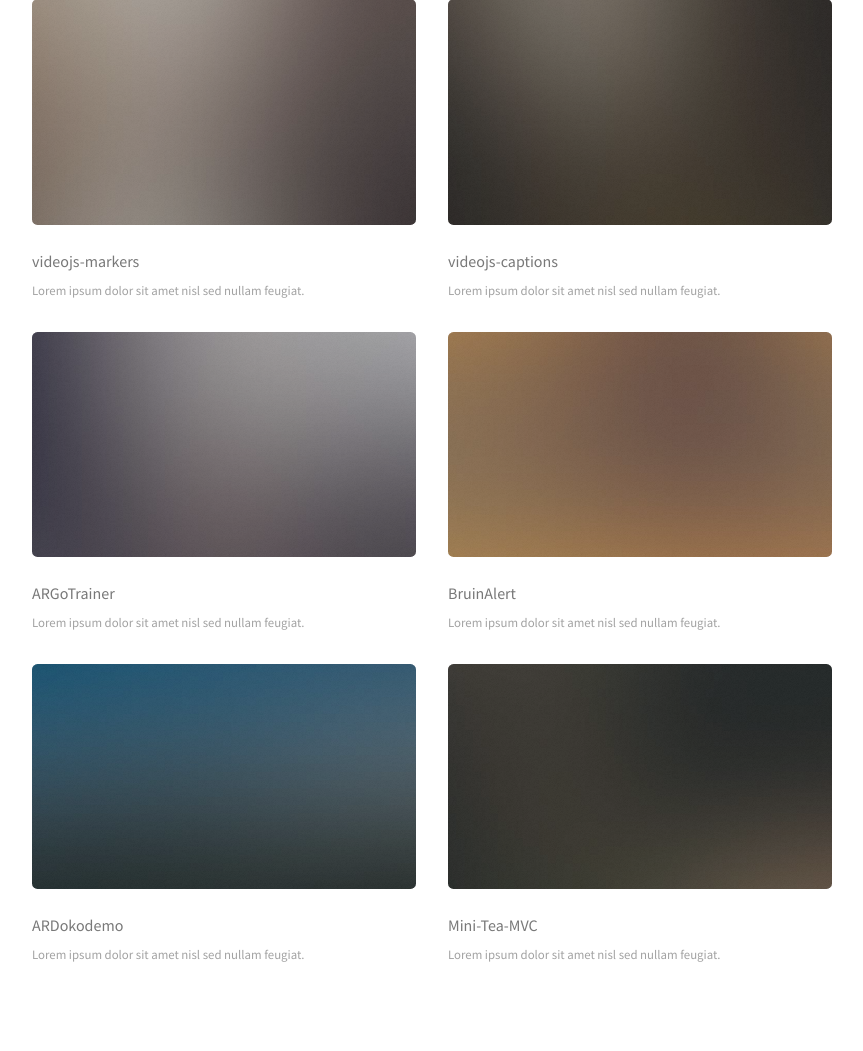
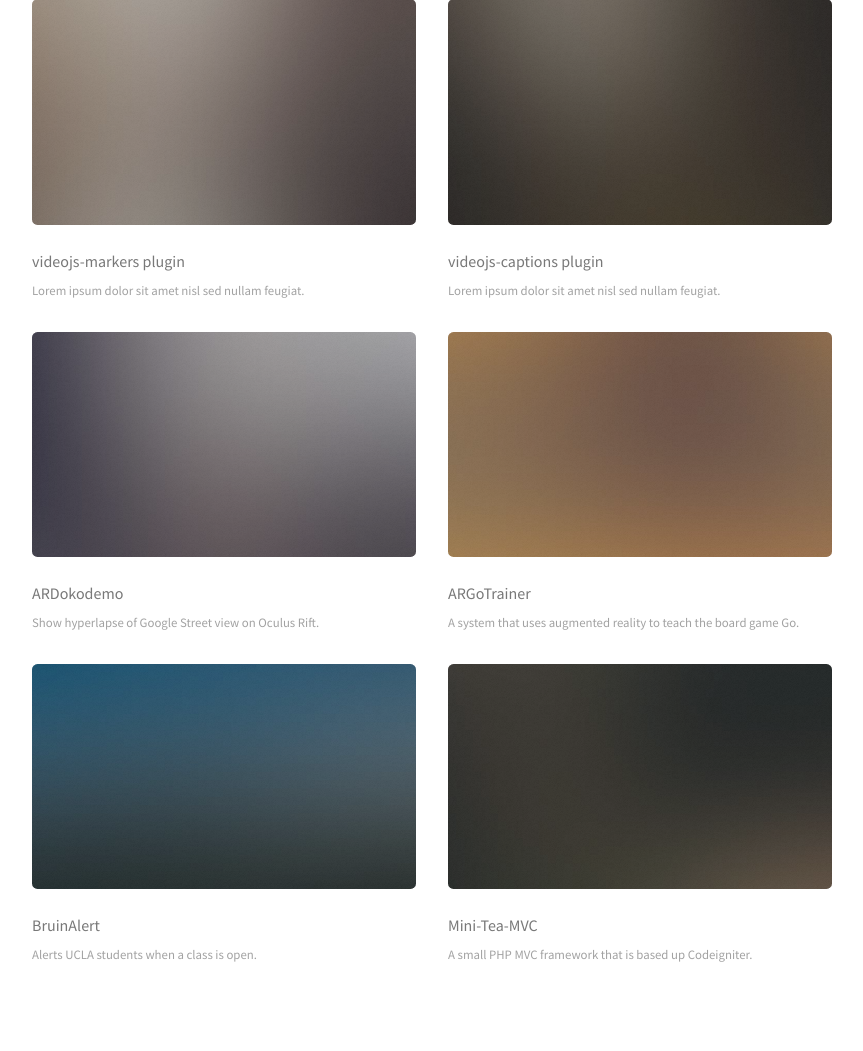
Before and after one commit to spchuang/sampingchuang, a Flask app: page / in a window 1280 px wide. Shown: the part 945-1996 px from the top of the page, without its empty margins (400-1263 px from the left). Run offline with Flask 2, Linux system fonts and the light colour scheme.

Commit message:
add project names

```diff
--- a/app/templates/index.html
+++ b/app/templates/index.html
@@ -68,33 +68,33 @@
 						<div class="row">
 							<article class="6u 12u$(3) work-item">
 								<a href="/static/images/fulls/01.jpg" class="image fit thumb"><img src="/static/images/thumbs/01.jpg" alt="" /></a>
-								<h3>videojs-markers</h3>
+								<h3>videojs-markers plugin</h3>
 								<p>Lorem ipsum dolor sit amet nisl sed nullam feugiat.</p>
 							</article>
 							<article class="6u$ 12u$(3) work-item">
 								<a href="/static/images/fulls/02.jpg" class="image fit thumb"><img src="/static/images/thumbs/02.jpg" alt="" /></a>
-								<h3>videojs-captions</h3>
+								<h3>videojs-captions plugin</h3>
 								<p>Lorem ipsum dolor sit amet nisl sed nullam feugiat.</p>
 							</article>
 							<article class="6u 12u$(3) work-item">
 								<a href="/static/images/fulls/03.jpg" class="image fit thumb"><img src="/static/images/thumbs/03.jpg" alt="" /></a>
-								<h3>ARGoTrainer</h3>
-								<p>Lorem ipsum dolor sit amet nisl sed nullam feugiat.</p>
+								<h3>ARDokodemo</h3>
+								<p>Show hyperlapse of Google Street view on Oculus Rift.</p>
 							</article>
 							<article class="6u$ 12u$(3) work-item">
 								<a href="/static/images/fulls/04.jpg" class="image fit thumb"><img src="/static/images/thumbs/04.jpg" alt="" /></a>
-								<h3>BruinAlert</h3>
-								<p>Lorem ipsum dolor sit amet nisl sed nullam feugiat.</p>
+								<h3>ARGoTrainer</h3>
+								<p>A system that uses augmented reality to teach the board game Go.</p>
 							</article>
 							<article class="6u 12u$(3) work-item">
 								<a href="/static/images/fulls/05.jpg" class="image fit thumb"><img src="/static/images/thumbs/05.jpg" alt="" /></a>
-								<h3>ARDokodemo</h3>
-								<p>Lorem ipsum dolor sit amet nisl sed nullam feugiat.</p>
+								<h3>BruinAlert</h3>
+								<p>Alerts UCLA students when a class is open.</p>
 							</article>
 							<article class="6u$ 12u$(3) work-item">
 								<a href="/static/images/fulls/06.jpg" class="image fit thumb"><img src="/static/images/thumbs/06.jpg" alt="" /></a>
 								<h3>Mini-Tea-MVC</h3>
-								<p>Lorem ipsum dolor sit amet nisl sed nullam feugiat.</p>
+								<p>A small PHP MVC framework that is based up Codeigniter.</p>
 							</article>
 						</div>
 						<!--<ul class="actions">
```
